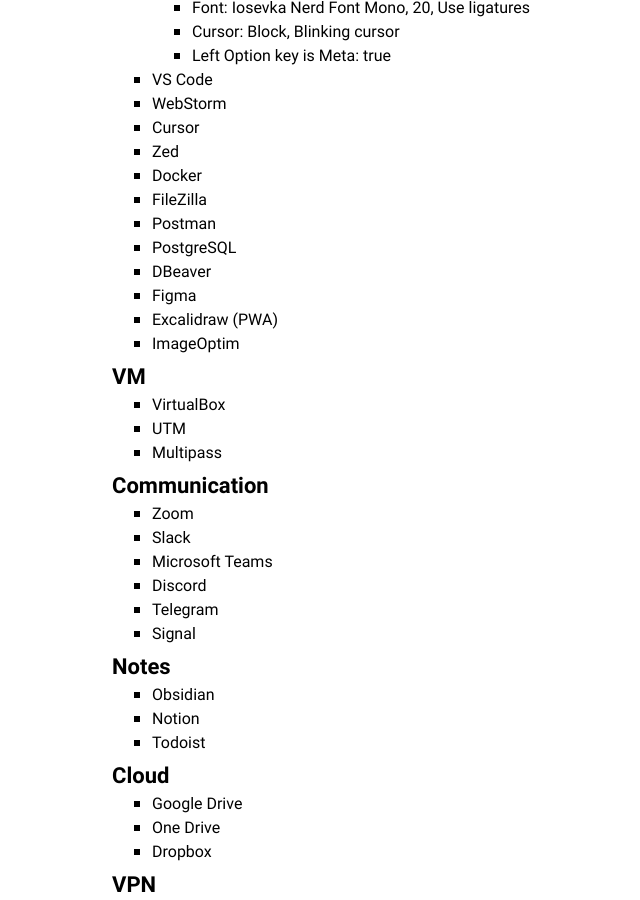
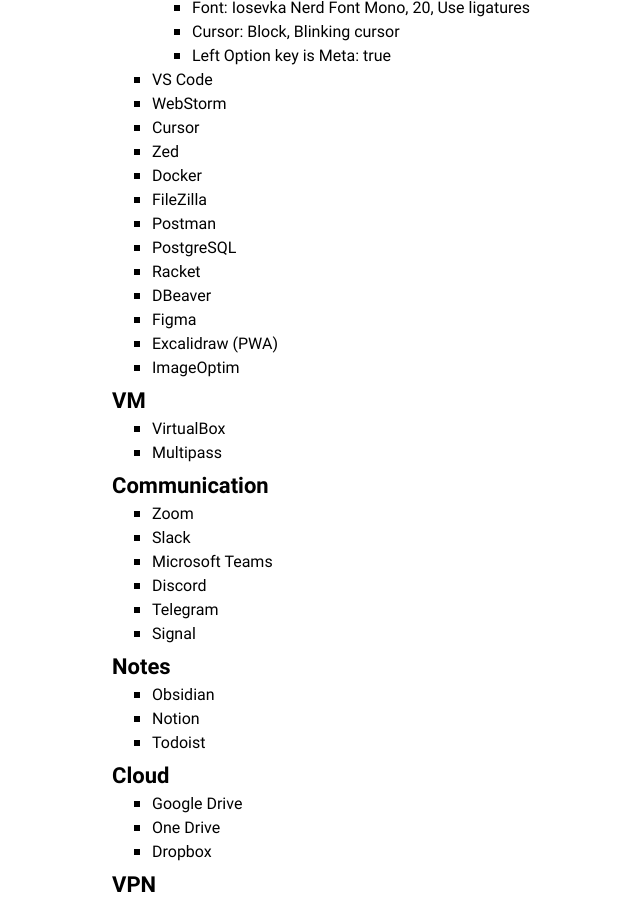
Before and after one commit to amalumian/www.malumian.dev, a Jekyll site: the page built from setup.html, in a window 1280 px wide and 900 px high, scrolled down 3058 px. Shown: the whole window, without its empty margins (198-838 px from the left). Built offline with Jekyll 4.4.1, drawn with Linux system fonts in a browser that asks for light colours.

Commit message:
Update setup.html

```diff
--- a/setup.html
+++ b/setup.html
@@ -195,6 +195,7 @@
         <li>FileZilla</li>
         <li>Postman</li>
         <li>PostgreSQL</li>
+        <li>Racket</li>
         <li>DBeaver</li>
         <li>Figma</li>
         <li>Excalidraw (PWA)</li>
@@ -203,7 +204,6 @@
     <h3>VM</h3>
     <ul>
         <li>VirtualBox</li>
-        <li>UTM</li>
         <li>Multipass</li>
     </ul>
     <h3>Communication</h3>
```
